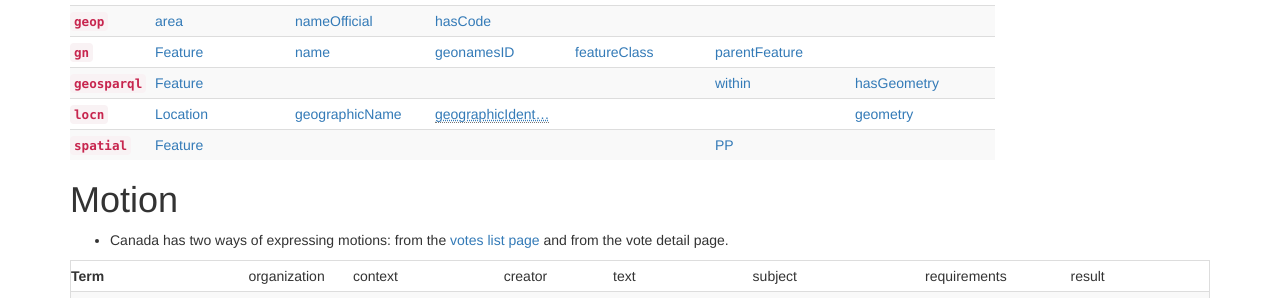
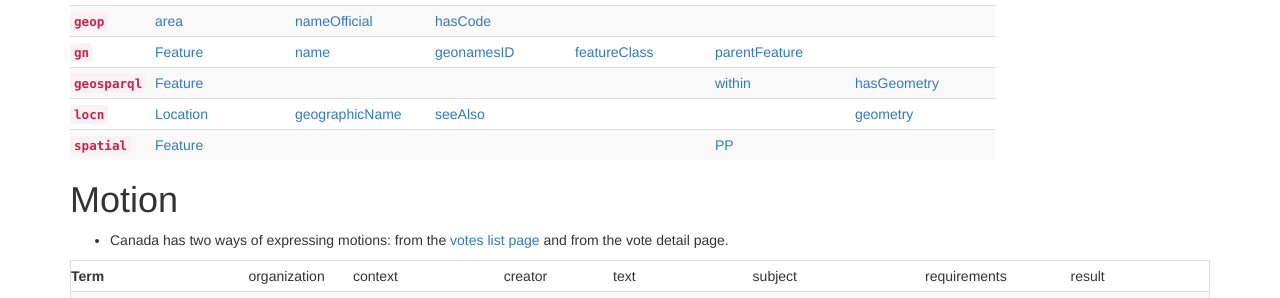
Before and after one commit to popolo-project/popolo-spec, a Jekyll site: the page built from appendices/terms.md, in a window 1280 px wide and 900 px high, scrolled down 3030 px. Shown: the part 154-452 px from the top of the window. Built offline with Jekyll 4.4.1, drawn with Linux system fonts in a browser that asks for light colours; nearby versions of some CDN libraries; Markdown is read by kramdown in place of the engine named in the settings.

Commit message:
update terms inventory

```diff
--- a/appendices/terms.md
+++ b/appendices/terms.md
@@ -2567,7 +2567,7 @@ id: data
           <code>locn</code>
         </th>
         <td>
-          <a href='http://www.w3.org/ns/locn#Location'>
+          <a href='http://purl.org/dc/terms/Location'>
             Location
           </a>
         </td>
@@ -2577,8 +2577,8 @@ id: data
           </a>
         </td>
         <td>
-          <a href='http://www.w3.org/ns/locn#geographicIdentifier'>
-            <abbr title='geographicIdentifier'>geographicIdent…</abbr>
+          <a href='http://www.w3.org/2000/01/rdf-schema#seeAlso'>
+            seeAlso
           </a>
         </td>
         <td>
```
